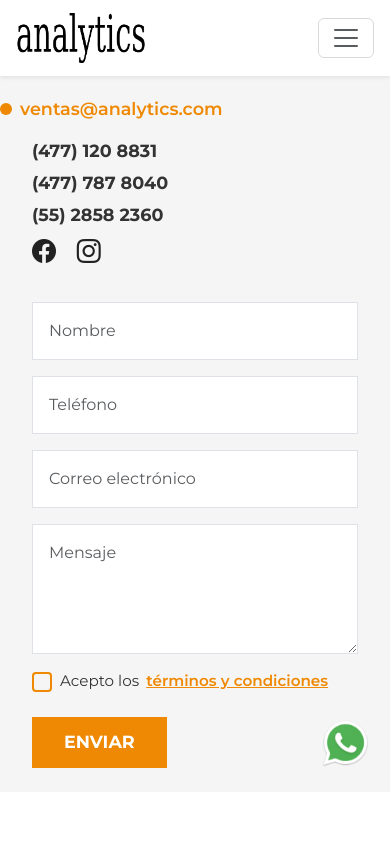
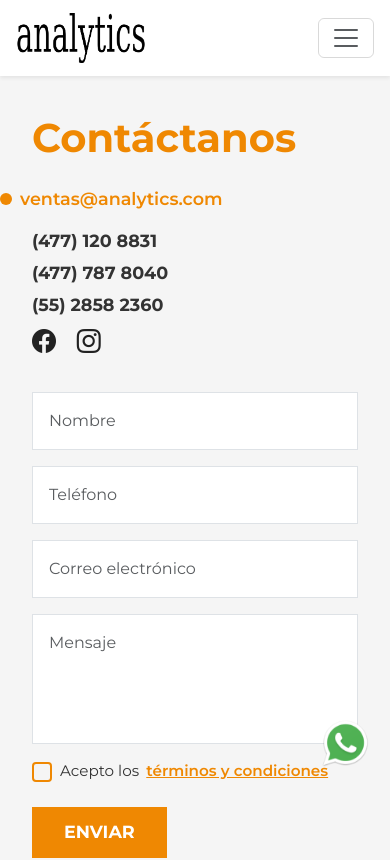
Before and after one commit to PabloDevUtl/analytics, a React (Vite) app: page /contacto in a window 390 px wide. Shown: the top 860 px of the page. Built offline with nearby package versions, Linux system fonts and the light colour scheme.

Commit message:
Mas responsividad al page ContactanosPage

```diff
--- a/frontend/styles/ContactanosPage.css
+++ b/frontend/styles/ContactanosPage.css
@@ -4,7 +4,7 @@
 
 /* 1) Sección general */
 .contacto-section {
-  padding-top: 110px;            /* deja espacio para el navbar fijo */
+  padding-top: 80px;            /* deja espacio para el navbar fijo */
   background: #f5f5f5;           /* color de fondo off-white */
   padding-bottom: 4rem;
 }
@@ -64,7 +64,6 @@
 .contacto-telefonos:hover {
   text-decoration: underline; /* Subrayado sólo al hover */
 }
-
 
 /* 4.a) Definimos el punto naranja */
 .contacto-info .dot {
@@ -309,3 +308,35 @@
 .contacto-info .email-text:hover {
   text-decoration: underline;
 }
+
+/* ——————————————————————————————
+   Siempre empuja el contenido por debajo del navbar
+   —————————————————————————————— */
+
+/* Escritorio grande y laptops */
+@media (min-width: 992px) {
+  .container-contacto {
+    padding-top: 30px !important; /* Ajusta este valor si tu navbar es más alto/bajo */
+  }
+}
+
+/* Tablets horizontales / iPad Pro */
+@media (max-width: 991px) and (min-width: 768px) {
+  .container-contacto {
+    padding-top: 30px !important;
+  }
+}
+
+/* Tablets verticales / móviles grandes */
+@media (max-width: 767px) and (min-width: 480px) {
+  .container-contacto {
+    padding-top: 80px !important;
+  }
+}
+
+/* Móviles pequeños */
+@media (max-width: 479px) {
+  .container-contacto {
+    padding-top: 90px !important;
+  }
+}
```
